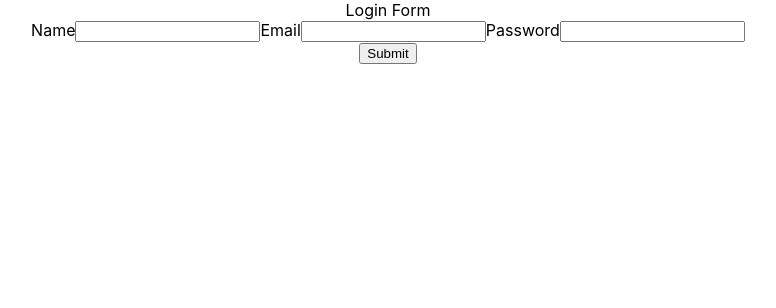
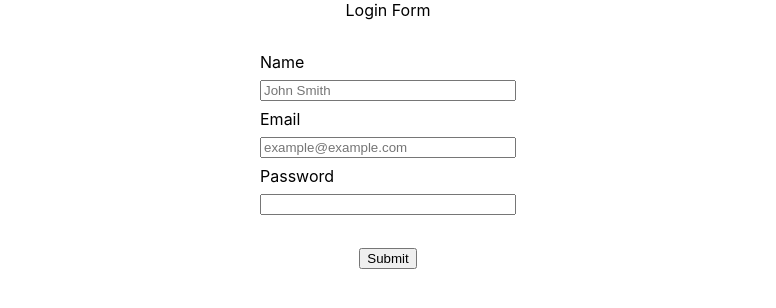
Before and after one commit to kwasi-OT/form-app, a React (Create React App) app: page / in a window 1280 px wide. Shown: the top 308 px of the page, without its empty margins (252-1028 px from the left). Built offline with nearby package versions, Linux system fonts and the light colour scheme.

Commit message:
created state & setstates to handle form fields

```diff
--- a/src/App.css
+++ b/src/App.css
@@ -1,38 +1,18 @@
-.App {
-  text-align: center;
+
+form {
+  width: 40%;
+  height: fit-content;
+  margin: 0 auto;
+  display: flex;
+  flex-direction: column;
+  justify-content: center;
+  align-items: center;
+  gap: 2rem;
 }
 
-.App-logo {
-  height: 40vmin;
-  pointer-events: none;
-}
-
-@media (prefers-reduced-motion: no-preference) {
-  .App-logo {
-    animation: App-logo-spin infinite 20s linear;
-  }
-}
-
-.App-header {
-  background-color: #282c34;
-  min-height: 100vh;
+.inputs {
+  width: 50%;
   display: flex;
   flex-direction: column;
-  align-items: center;
-  justify-content: center;
-  font-size: calc(10px + 2vmin);
-  color: white;
+  gap: 0.5rem;
 }
-
-.App-link {
-  color: #61dafb;
-}
-
-@keyframes App-logo-spin {
-  from {
-    transform: rotate(0deg);
-  }
-  to {
-    transform: rotate(360deg);
-  }
-}
--- a/src/components/Form.js
+++ b/src/components/Form.js
@@ -5,23 +5,47 @@ export class Form extends Component {
         super(props)
 
         this.state = {
+            name: "",
+            email: "",
+            password: ""
+        }
+    }
 
-        }
+    handleNameChange = (e) => {
+        this.setState ({
+            name: e.target.value
+        })
+    }
+
+    handleEmailChange = (e) => {
+        this.setState ({
+            email: e.target.value
+        })
+    }
+
+    handlePasswordChange = (e) => {
+        this.setState({
+            password: e.target.value
+        })
+    }
+
+    handleSubmit = (e) => {
+        e.preventDefault()
     }
 
     render() {
         return (
-            <form>
+            <form onSubmit={this.handleSubmit}>
                 Login Form
                 <div className='inputs'>
                     <label>Name</label>
-                    <input type="text" name='name'/>
+                    <input type="text" name='name' placeholder='John Smith' value={this.state.name} onChange={this.handleNameChange}/>
                     <label>Email</label>
-                    <input type="email" name='email'/>
+                    <input type="email" name='email' placeholder='example@example.com' value={this.state.email} onChange={this.handleEmailChange}/>
                     <label>Password</label>
-                    <input type="password" name='password'/>
+                    <input type="password" name='password' value={this.state.password} onChange={this.handlePasswordChange}/>
                 </div>
-                <div>
+                <div className='button'>
                     <button type="submit">Submit</button>
                 </div>
             </form>
```
